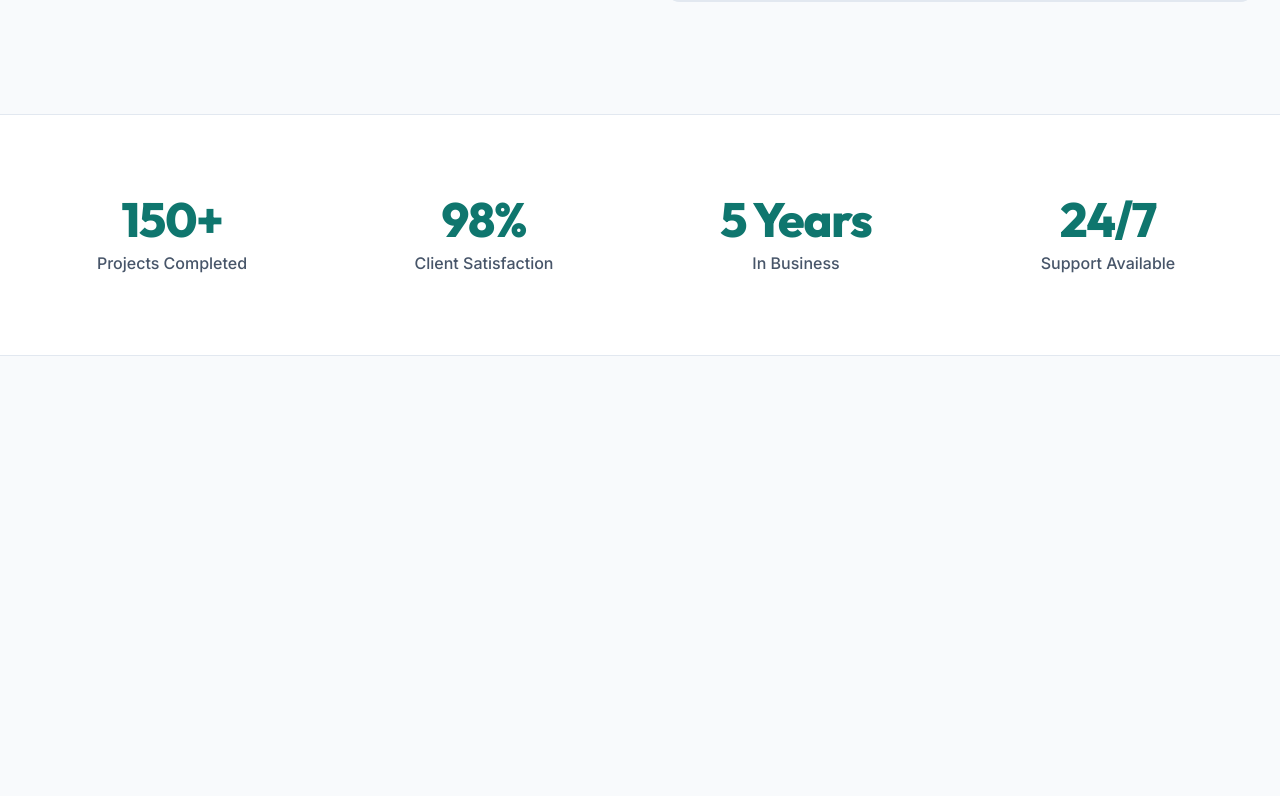
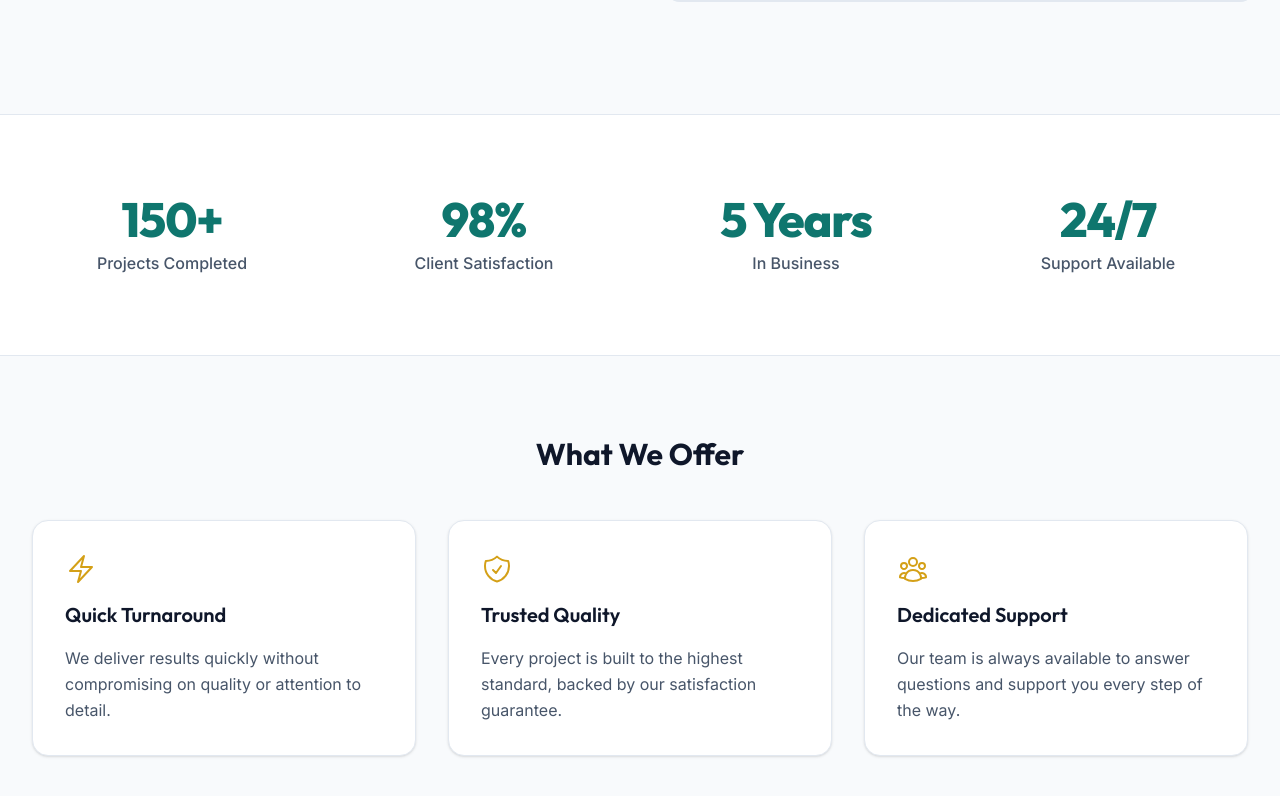
Before and after one commit to Ahmad-hash91/business-landing-page-demo, a React (Vite) app: page / in a window 1280 px wide. Shown: the part 775-1571 px from the top of the page. Before the commit the page ends 1131 px from the top, so only its background shows below. Built offline with nearby package versions, Linux system fonts and the light colour scheme.

Commit message:
feat: Added Features section and install heroicon lib

```diff
--- a/package.json
+++ b/package.json
@@ -10,6 +10,7 @@
     "preview": "vite preview"
   },
   "dependencies": {
+    "@heroicons/react": "^2.2.0",
     "@tailwindcss/vite": "^4.3.1",
     "react": "^19.2.6",
     "react-dom": "^19.2.6",
--- a/src/App.jsx
+++ b/src/App.jsx
@@ -1,3 +1,4 @@
+import Features from "./components/Features";
 import Header from "./components/Header";
 import Hero from "./components/Hero";
 import SocialProof from "./components/SocialProof";
@@ -8,6 +9,7 @@ function App() {
       <Header />
       <Hero />
       <SocialProof />
+      <Features />
     </>
   );
 }
--- /dev/null
+++ b/src/components/Features.jsx
@@ -0,0 +1,56 @@
+import {
+  BoltIcon,
+  ShieldCheckIcon,
+  UserGroupIcon,
+} from "@heroicons/react/24/outline";
+
+export default function Features() {
+  return (
+    <section
+      id="features"
+      aria-labelledby="features-heading"
+      className="bg-bg py-20 px-4 sm:px-6 lg:px-8"
+    >
+      <div className="max-w-7xl mx-auto">
+        <h2
+          id="features-heading"
+          className="text-3xl font-heading font-bold text-text-dark text-center mb-12"
+        >
+          What We Offer
+        </h2>
+        <div className="grid grid-cols-1 gap-8 lg:grid-cols-3">
+          <div className="bg-white rounded-2xl p-8 shadow-sm border border-border flex flex-col gap-4">
+            <BoltIcon className="h-8 w-8 text-accent" />
+            <h3 className="text-xl font-heading font-semibold text-text-dark">
+              Quick Turnaround
+            </h3>
+            <p className="text-text-gray leading-relaxed">
+              We deliver results quickly without compromising on quality or
+              attention to detail.
+            </p>
+          </div>
+          <div className="bg-white rounded-2xl p-8 shadow-sm border border-border flex flex-col gap-4">
+            <ShieldCheckIcon className="h-8 w-8 text-accent" />
+            <h3 className="text-xl font-heading font-semibold text-text-dark">
+              Trusted Quality
+            </h3>
+            <p className="text-text-gray leading-relaxed">
+              Every project is built to the highest standard, backed by our
+              satisfaction guarantee.
+            </p>
+          </div>
+          <div className="bg-white rounded-2xl p-8 shadow-sm border border-border flex flex-col gap-4">
+            <UserGroupIcon className="h-8 w-8 text-accent" />
+            <h3 className="text-xl font-heading font-semibold text-text-dark">
+              Dedicated Support
+            </h3>
+            <p className="text-text-gray leading-relaxed">
+              Our team is always available to answer questions and support you
+              every step of the way.
+            </p>
+          </div>
+        </div>
+      </div>
+    </section>
+  );
+}
```
Also changed, not shown: 1 other file (tests, documents, lock files or other folders).
